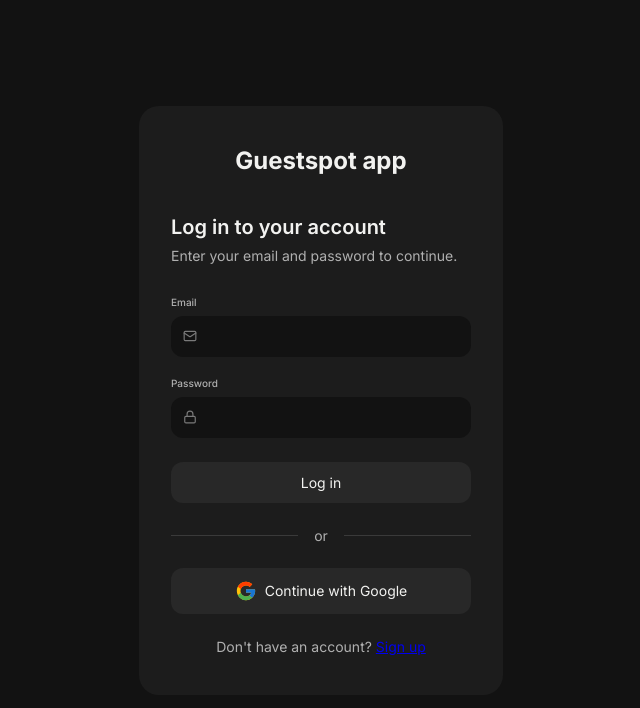
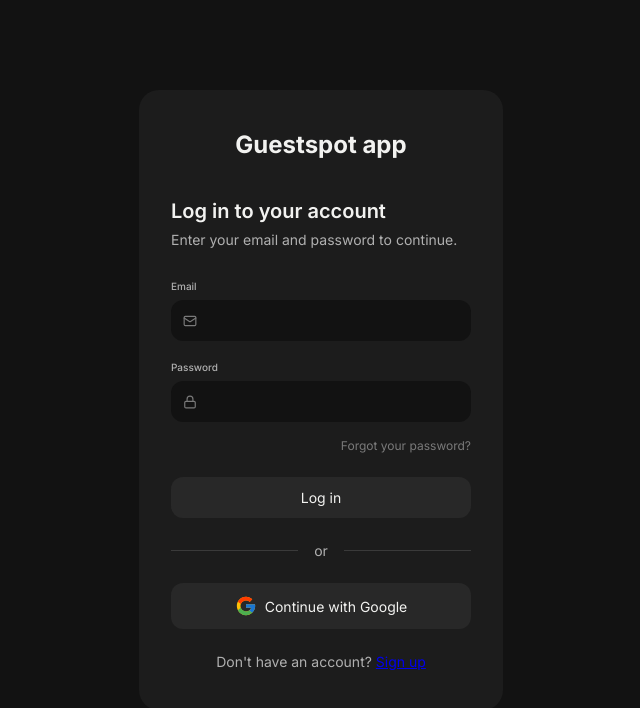
Before and after one commit to paulius-misevicius/guestspot, a React (Vite) app: page /log-in in a window 1280 px wide. Shown: the top 708 px of the page, without its empty margins (319-959 px from the left). Built offline with nearby package versions, Linux system fonts and the light colour scheme; no server answers.

Commit message:
Make Google auth button into a reusable component

```diff
--- /dev/null
+++ b/src/components/AuthGoogle.jsx
@@ -0,0 +1,32 @@
+import { signInWithGoogle } from "../utils"
+import { useNavigate } from "react-router"
+
+export default function AuthGoogle() {
+
+    const navigate = useNavigate()
+
+    async function ContinueWithGoogle() {
+        try {
+            await signInWithGoogle()
+            navigate("/")
+        } catch (error) {
+            console.error(error)
+        }
+    }
+
+    const googleIcon =
+        <svg className="google-icon" xmlns="http://www.w3.org/2000/svg" x="0px" y="0px" viewBox="0 0 48 48">
+            <path fill="#FFC107" d="M43.611,20.083H42V20H24v8h11.303c-1.649,4.657-6.08,8-11.303,8c-6.627,0-12-5.373-12-12c0-6.627,5.373-12,12-12c3.059,0,5.842,1.154,7.961,3.039l5.657-5.657C34.046,6.053,29.268,4,24,4C12.955,4,4,12.955,4,24c0,11.045,8.955,20,20,20c11.045,0,20-8.955,20-20C44,22.659,43.862,21.35,43.611,20.083z"></path><path fill="#FF3D00" d="M6.306,14.691l6.571,4.819C14.655,15.108,18.961,12,24,12c3.059,0,5.842,1.154,7.961,3.039l5.657-5.657C34.046,6.053,29.268,4,24,4C16.318,4,9.656,8.337,6.306,14.691z"></path><path fill="#4CAF50" d="M24,44c5.166,0,9.86-1.977,13.409-5.192l-6.19-5.238C29.211,35.091,26.715,36,24,36c-5.202,0-9.619-3.317-11.283-7.946l-6.522,5.025C9.505,39.556,16.227,44,24,44z"></path><path fill="#1976D2" d="M43.611,20.083H42V20H24v8h11.303c-0.792,2.237-2.231,4.166-4.087,5.571c0.001-0.001,0.002-0.001,0.003-0.002l6.19,5.238C36.971,39.205,44,34,44,24C44,22.659,43.862,21.35,43.611,20.083z"></path>
+        </svg>
+
+    return (
+        <button
+            className="auth-btn_google"
+            type="button"
+            onClick={ContinueWithGoogle}
+        >
+            {googleIcon}
+            Continue with Google
+        </button>
+    )
+}
--- a/src/index.css
+++ b/src/index.css
@@ -517,6 +517,12 @@ input[type="date"]::-webkit-calendar-picker-indicator {
   text-align: center;
   margin-top: 24px;
 }
+.auth_forgot-password {
+  text-align: right;
+  margin-top: 16px;
+  font-size: var(--font-size-xs);
+  color: var(--text-muted);
+}
 
 .auth_divider {
   display: flex;
--- a/src/pages/auth/Login.jsx
+++ b/src/pages/auth/Login.jsx
@@ -3,6 +3,7 @@ import { signInExistingUser, checkErrorMessage, signInWithGoogle } from "../../u
 import { Link, useNavigate } from "react-router"
 import Email from "../../components/inputs/email"
 import Password from "../../components/inputs/Password"
+import AuthGoogle from "../../components/AuthGoogle"
 
 export default function Login() {
 
@@ -11,15 +12,6 @@ export default function Login() {
     const [password, setPassword] = useState("")
 
     const navigate = useNavigate()
-
-    async function logInWithGoogle() {
-        try {
-            await signInWithGoogle()
-            navigate("/")
-        } catch (error) {
-            console.error(error)
-        }
-    }
 
     async function logInWithEmailAndPassword(event) {
         event.preventDefault()
@@ -33,11 +25,6 @@ export default function Login() {
             setError(translatedError)
         }
     }
-
-    const googleIcon =
-        <svg className="google-icon" xmlns="http://www.w3.org/2000/svg" x="0px" y="0px" viewBox="0 0 48 48">
-            <path fill="#FFC107" d="M43.611,20.083H42V20H24v8h11.303c-1.649,4.657-6.08,8-11.303,8c-6.627,0-12-5.373-12-12c0-6.627,5.373-12,12-12c3.059,0,5.842,1.154,7.961,3.039l5.657-5.657C34.046,6.053,29.268,4,24,4C12.955,4,4,12.955,4,24c0,11.045,8.955,20,20,20c11.045,0,20-8.955,20-20C44,22.659,43.862,21.35,43.611,20.083z"></path><path fill="#FF3D00" d="M6.306,14.691l6.571,4.819C14.655,15.108,18.961,12,24,12c3.059,0,5.842,1.154,7.961,3.039l5.657-5.657C34.046,6.053,29.268,4,24,4C16.318,4,9.656,8.337,6.306,14.691z"></path><path fill="#4CAF50" d="M24,44c5.166,0,9.86-1.977,13.409-5.192l-6.19-5.238C29.211,35.091,26.715,36,24,36c-5.202,0-9.619-3.317-11.283-7.946l-6.522,5.025C9.505,39.556,16.227,44,24,44z"></path><path fill="#1976D2" d="M43.611,20.083H42V20H24v8h11.303c-0.792,2.237-2.231,4.166-4.087,5.571c0.001-0.001,0.002-0.001,0.003-0.002l6.19,5.238C36.971,39.205,44,34,44,24C44,22.659,43.862,21.35,43.611,20.083z"></path>
-        </svg>
 
     return (
         <form onSubmit={logInWithEmailAndPassword} className="auth_form">
@@ -54,6 +41,7 @@ export default function Login() {
                     password={password}
                 />
             </div>
+            <p className="auth_forgot-password">Forgot your password?</p>
             {error &&
                 <p className="error-msg">{error}</p>
                 }
@@ -63,14 +51,7 @@ export default function Login() {
                 <span className="auth_divider_text">or</span>
                 <span className="auth_divider_line"></span>
             </div>
-            <button
-                className="auth-btn_google"
-                type="button"
-                onClick={logInWithGoogle}
-            >
-                {googleIcon}
-                Continue with Google
-            </button>
+            <AuthGoogle />
             <p className="auth_account-ask">Don't have an account? <Link to="../sign-up">Sign up</Link> </p>
         </form>
     )
```
